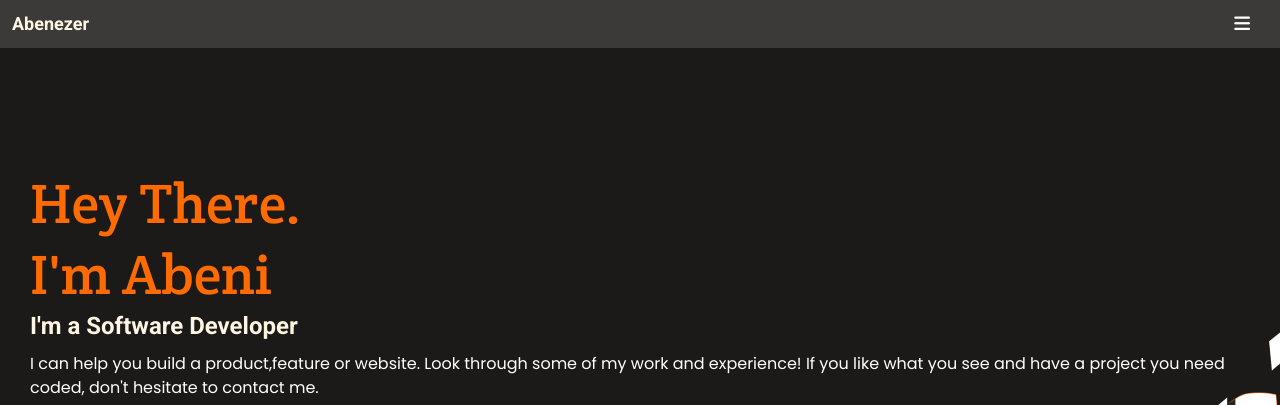
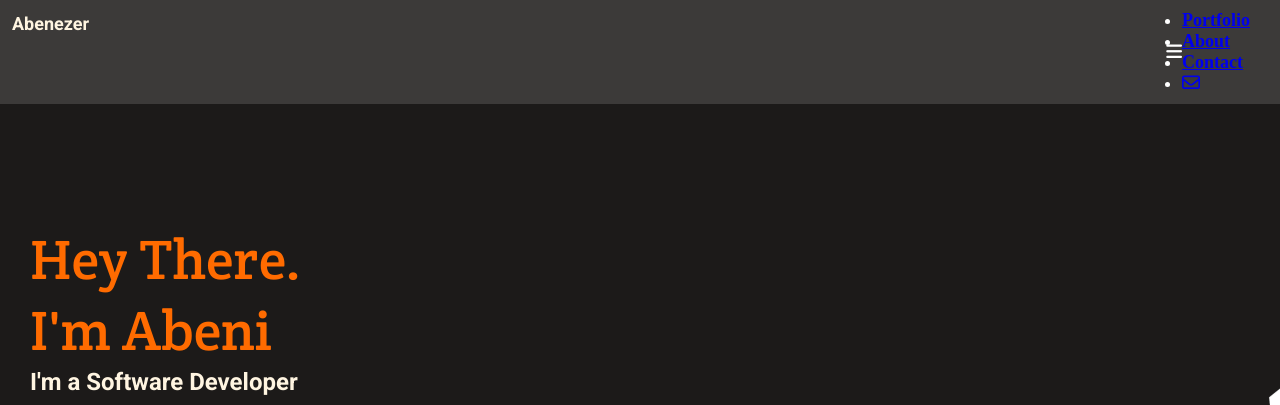
Before and after one commit to Sofinaye/portfo, a website: page index.html in a window 1280 px wide. Shown: the top 405 px of the page. Drawn offline with Linux system fonts and the light colour scheme.

Commit message:
Add desktop navbar items structure

```diff
--- a/index.html
+++ b/index.html
@@ -20,6 +20,12 @@
               <li class="navbar-list-item">
                 <a href="#menu"><i class="fa-solid fa-bars"></i></a>
               </li>
+            </ul>
+            <ul class="navbar-link">
+              <li><a href="#" class="navbar-link-item">Portfolio</a></li>
+              <li><a href="#" class="navbar-link-item">About</a></li>
+              <li><a href="#" class="navbar-link-item">Contact</a></li>
+              <li><a href="#" class="navbar-link-item"><i class="fa-regular fa-envelope"></i></a></li>
             </ul>
         </nav>
       </header>
```
